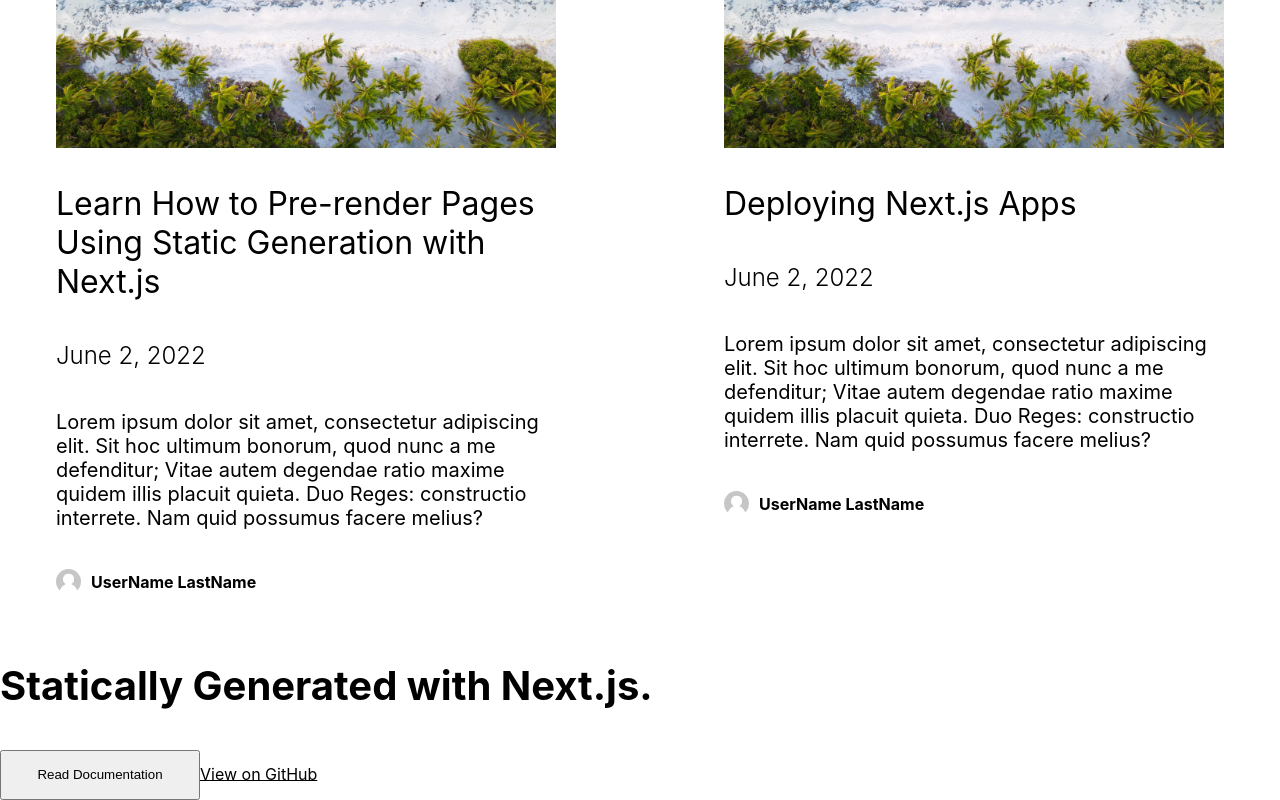
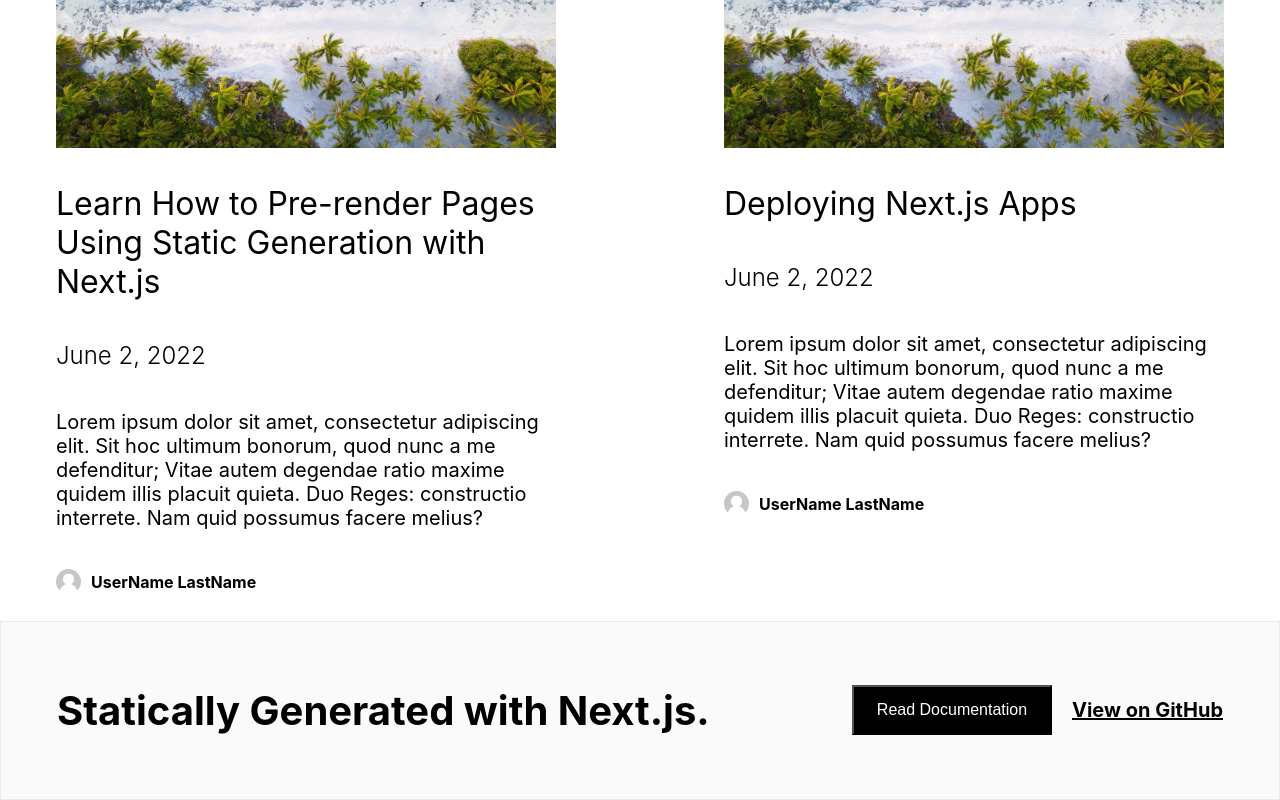
Before and after one commit to sreemayispraseed/static-website-using-next.js, a Next.js app in the folder static-web/: page / in a window 1280 px wide. Shown: the part 1523-2323 px from the top of the page. Built offline with nearby package versions, Linux system fonts and the light colour scheme.

Commit message:
footer completed

```diff
--- a/static-web/styles/Home.module.css
+++ b/static-web/styles/Home.module.css
@@ -84,8 +84,37 @@
 .footer_text{
     font-size: 2.5rem;
     font-weight: 700;
+
 }
 .buttonRead{
     width: 200px;
     height: 50px;
+    color: white;
+    background-color: black;
+    font-size: 1rem;
 }
+.buttonRead:hover,
+.buttonRead:focus,
+.buttonRead:active{
+    border: 1px solid black;
+    background-color: white;
+    color: black;
+}
+.linkGithub{
+    font-size: 20px;
+    font-weight: 700;
+}
+.righttext_footer{
+    display: flex;
+    gap: 20px;
+    align-items: center;
+}
+.footer{
+    display: flex;
+    justify-content: space-between;
+    padding: 1.5rem 3.5rem;
+    border: 1px solid rgb(234 234 234);
+    background-color: rgb(250 250 250);
+    flex-wrap: wrap;
+
+}
```
